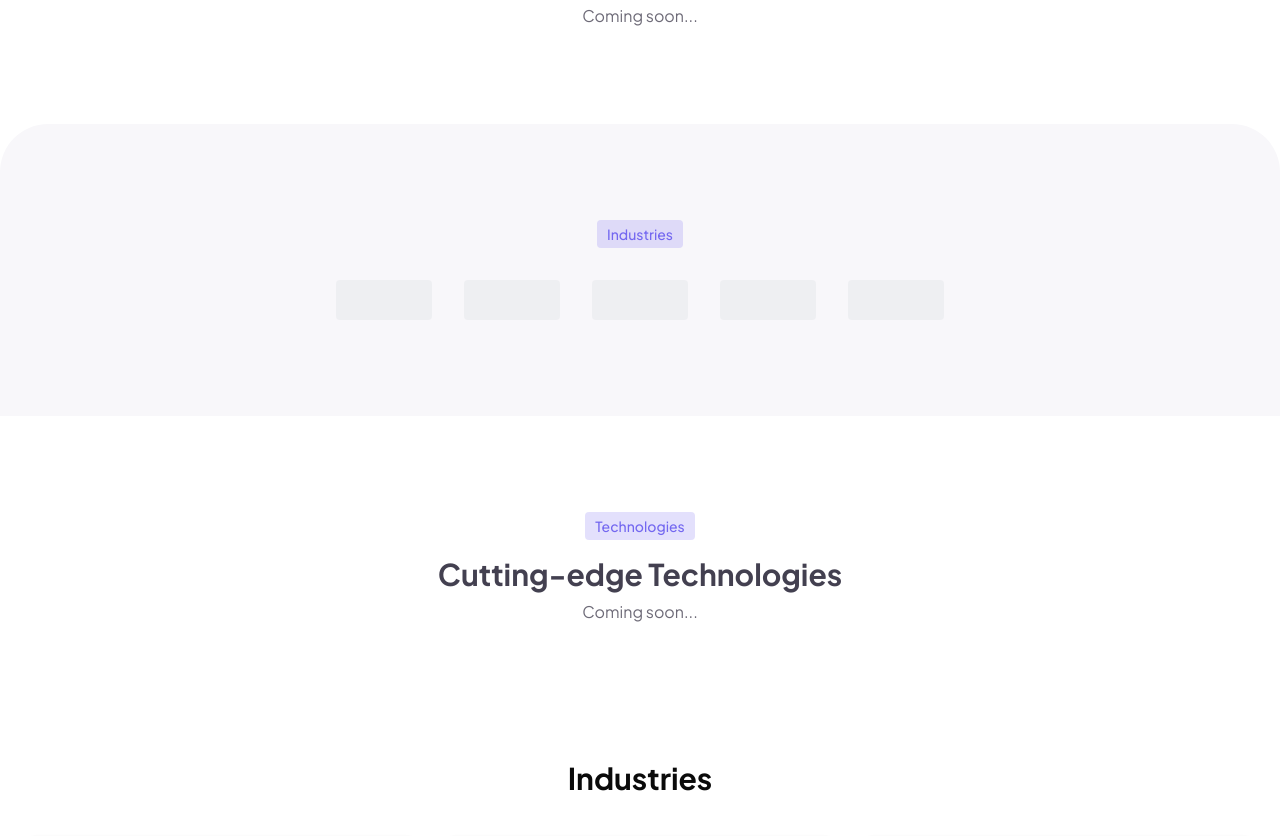
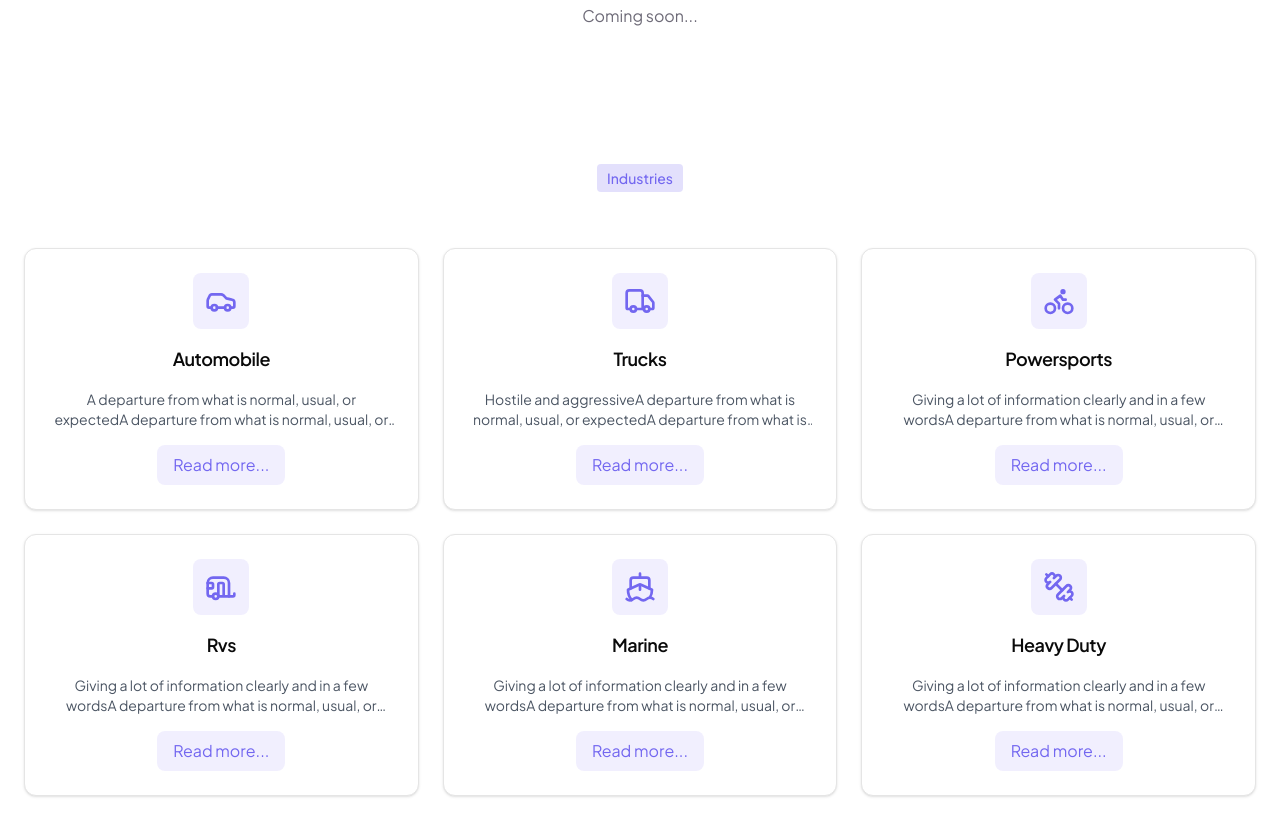
Before and after one commit to ksuryaprasadreddy/react-test, a Next.js app: page / in a window 1280 px wide. Shown: the part 1940-2776 px from the top of the page. Built offline with nearby package versions, Linux system fonts and the light colour scheme.

Commit message:
popular articles section, industries

```diff
--- a/app/page.tsx
+++ b/app/page.tsx
@@ -196,7 +196,7 @@ export default function HomePage() {
             animate={{ y: 0, opacity: 1 }}
             transition={{ delay: 0.3 }}
           >
-            <h1 className="text-4xl md:text-[42px] font-extrabold leading-tight bg-[linear-gradient(90deg,#3B82F6_0%,#7367F0_20%,#7367F0_80%,#FF66B2_100%)] text-transparent bg-clip-text max-w-4xl mx-auto">
+            <h1 className="text-4xl md:text-[42px] font-black leading-tight bg-[linear-gradient(90deg,#3B82F6_0%,#7367F0_20%,#7367F0_80%,#FF66B2_100%)] text-transparent bg-clip-text max-w-4xl mx-auto drop-shadow-xl">
               A comprehensive platform for managing Service contracts and Extended warranties
             </h1>
             <div className="text-[rgba(47,43,61,0.90)] dark:text-slate-300 text-sm md:text-base max-w-2xl mx-auto">
@@ -289,9 +289,9 @@ export default function HomePage() {
         </div>
       </section>
 
-      <section id="industries" className="py-16 md:py-24 bg-[#f8f7fa] dark:bg-slate-900 rounded-t-[3rem]">
+      {/* <section id="industries" className="py-16 md:py-24 bg-[#f8f7fa] dark:bg-slate-900 rounded-t-[3rem]">
         <div className="container mx-auto px-4 text-center">
-          {/* <div className="flex flex-col text-center gap-8 lg:gap-14">
+          <div className="flex flex-col text-center gap-8 lg:gap-14">
 
             <div className="flex flex-col gap-8">
               <div className="space-y-4">
@@ -347,7 +347,7 @@ export default function HomePage() {
                 <TestimonialCard key={index} {...testimonial} />
               ))}
             </div>
-          </div> */}
+          </div>
           <div className="inline-block px-2.5 py-0.5 bg-[#7367f0]/20 rounded mb-4">
             <span className="text-[#7367f0] text-sm font-medium">
               Industries
@@ -356,7 +356,6 @@ export default function HomePage() {
 
           <div className="mt-4 border-[#2f2b3d]/10 dark:border-slate-700">
             <div className="flex justify-center gap-8">
-              {/* Add your brand logos here */}
               <div className="w-24 h-10 bg-gray-200/50 rounded"></div>
               <div className="w-24 h-10 bg-gray-200/50 rounded"></div>
               <div className="w-24 h-10 bg-gray-200/50 rounded"></div>
@@ -365,22 +364,8 @@ export default function HomePage() {
             </div>
           </div>
         </div>
-      </section>
+      </section> */}
 
-      {/* Technologies Section Placeholder */}
-      <section id="technologies" className="py-16 md:py-24">
-        <div className="container mx-auto px-4 text-center">
-          <div className="inline-block px-2.5 py-0.5 bg-[#7367f0]/20 rounded mb-4">
-            <span className="text-[#7367f0] text-sm font-medium">
-              Technologies
-            </span>
-          </div>
-          <h2 className="text-2xl md:text-3xl font-extrabold text-[#2f2b3d]/90 dark:text-white mb-2">
-            Cutting-edge Technologies
-          </h2>
-          <p className="text-[#2f2b3d]/70 dark:text-slate-400">Coming soon...</p>
-        </div>
-      </section>
       {/* <motion.section
         initial={{ opacity: 0 }}
         whileInView={{ opacity: 1 }}
@@ -477,11 +462,29 @@ export default function HomePage() {
       <section>
         <PopulatArticles />
       </section>
+
+      {/* Technologies Section Placeholder */}
+      <section id="technologies" className="py-16 md:py-24">
+        <div className="container mx-auto px-4 text-center">
+          <div className="inline-block px-2.5 py-0.5 bg-[#7367f0]/20 rounded mb-4">
+            <span className="text-[#7367f0] text-sm font-medium">
+              Technologies
+            </span>
+          </div>
+          <h2 className="text-2xl md:text-3xl font-extrabold text-[#2f2b3d]/90 dark:text-white mb-2">
+            Cutting-edge Technologies
+          </h2>
+          <p className="text-[#2f2b3d]/70 dark:text-slate-400">Coming soon...</p>
+        </div>
+      </section>
+
       <section id="faq">
         <FAQSection />
       </section>
-      <section className="flex flex-col lg:flex-row items-center justify-between w-full h-[40vh] bg-gradient-to-r from-pink-300 via-purple-300  to-[#7367f0] py-10">
-        <div className="flex justify-center lg:w-1/2 px-4 text-center lg:text-left">
+      <section className="flex flex-col lg:flex-row items-center justify-between w-full min-h-[40vh] h-auto
+bg-gradient-to-r from-white via-pink-200 via-[25%] from-white via-pink-200 to-white py-10 lg:py-0">
+
+        <div className="flex justify-center lg:w-1/2 px-4 text-center lg:text-left mb-8 lg:mb-0">
           <div>
             <h2 className="text-[#7367f0] text-3xl sm:text-4xl font-bold leading-tight mb-4">
               Ready to Get Started?
@@ -496,13 +499,13 @@ export default function HomePage() {
             </div>
           </div>
         </div>
-        <div className="lg:w-1/2 flex justify-center mt-8 lg:mt-0">
+        <div className="lg:w-1/2 flex justify-center items-end self-end">
           <Image
             src="/dashboardSS.png"
             alt="dashboard image"
             width={456}
             height={576}
-            className="rounded-md shadow-lg"
+            className="rounded-t-md shadow-lg max-w-[90%] md:max-w-md lg:max-w-full h-auto"
           />
         </div>
       </section>
--- a/components/PopularArticles.tsx
+++ b/components/PopularArticles.tsx
@@ -57,9 +57,14 @@ const DEFAULT_ITEMS = [
 
 const PopulatArticles = () => {
   return (
-    <div className="max-w-7xl mx-auto px-4 md:px-6 m-10">
+    <div id="industries" className="max-w-7xl mx-auto px-4 md:px-6 m-10 text-center">
 
-      <h1 className="text-3xl font-bold text-center">Industries</h1>
+      {/* <h1 className="text-3xl font-bold text-center">Industries</h1> */}
+      <div className="inline-block px-2.5 py-0.5 bg-[#7367f0]/20 rounded mb-4">
+        <span className="text-[#7367f0] text-sm font-medium">
+          Industries
+        </span>
+      </div>
 
       <div className="grid grid-cols-1 md:grid-cols-3 gap-6 mt-10">
         {DEFAULT_ITEMS.map((item) => (
@@ -84,8 +89,8 @@ const ArticleCard = ({ item }) => {
       <CardHeader className="flex flex-col items-center space-y-4 p-0">
 
 
-        <div className="w-14 h-14 flex items-center justify-center rounded-lg bg-gray-100">
-          <Icon size={32} className="text-gray-500" />
+        <div className="w-14 h-14 flex items-center justify-center rounded-lg bg-[#7367f0]/10">
+          <Icon size={32} className="text-[#7367f0]" />
         </div>
 
 
@@ -93,9 +98,8 @@ const ArticleCard = ({ item }) => {
 
 
         <CardDescription
-          className={`text-gray-600 transition-all ${
-            expanded ? "line-clamp-none" : "line-clamp-2"
-          }`}
+          className={`text-gray-600 transition-all ${expanded ? "line-clamp-none" : "line-clamp-2"
+            }`}
         >
           {item.description}
         </CardDescription>
@@ -107,7 +111,7 @@ const ArticleCard = ({ item }) => {
         <CardFooter className="p-0 mt-4">
           <button
             onClick={() => setExpanded(!expanded)}
-            className="px-4 py-2 rounded-lg text-purple-600 bg-purple-100/50 hover:bg-purple-200 transition"
+            className="px-4 py-2 rounded-lg text-[#7367f0] bg-[#7367f0]/10 hover:bg-[#7367f0]/20 transition"
           >
             {expanded ? "Read less" : "Read more..."}
           </button>
```
